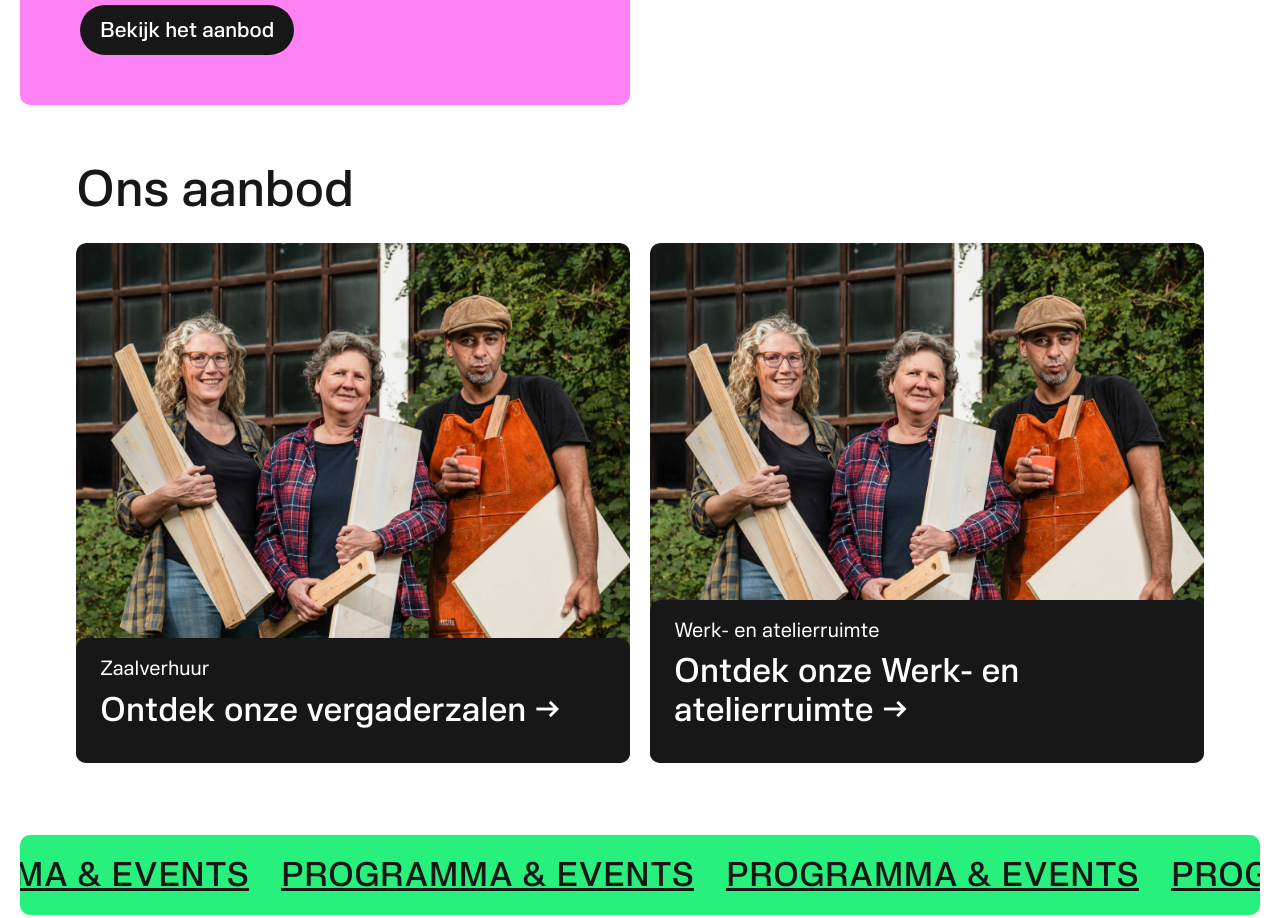
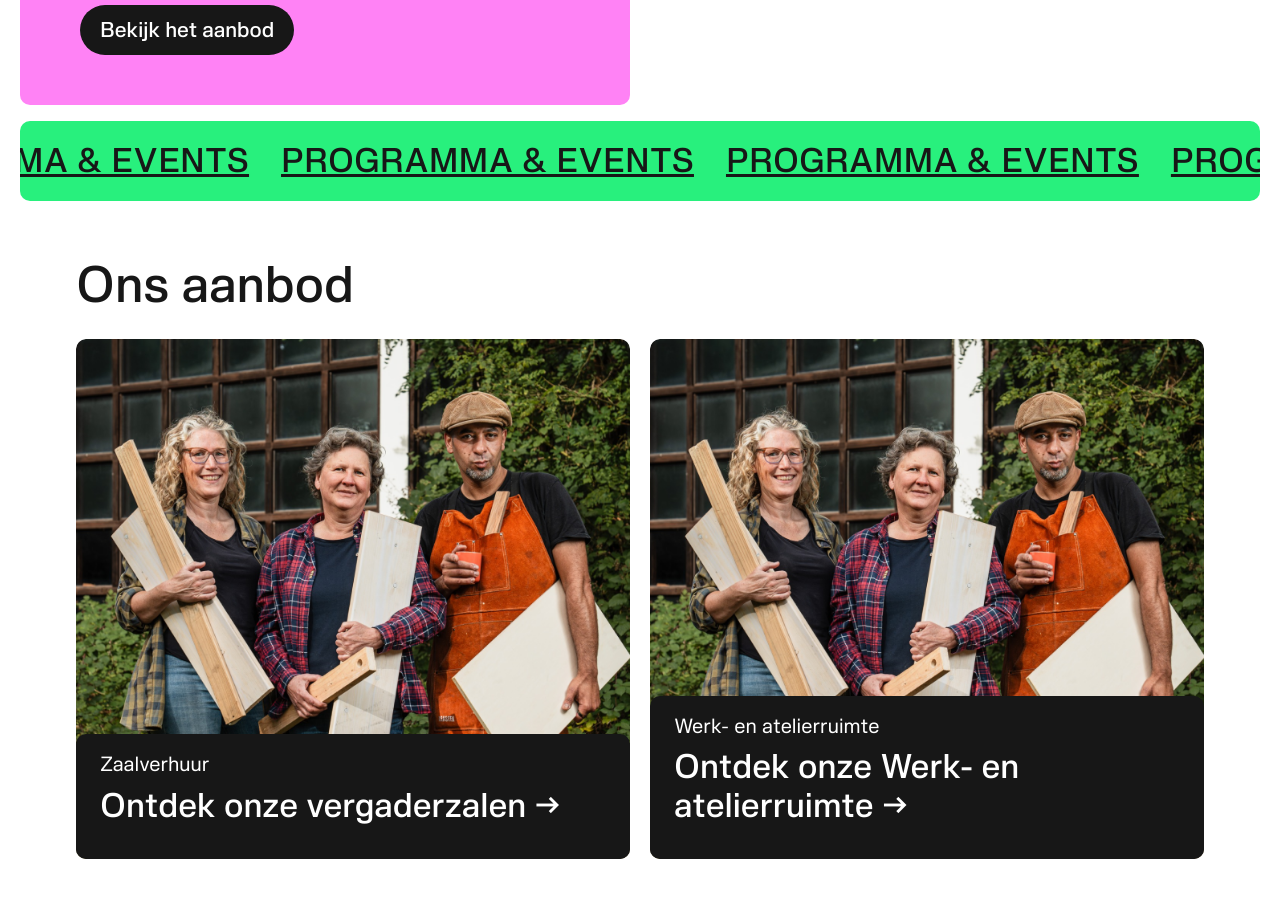
Before and after one commit to Rubenoo/lablou, a React (Vite) app: page / in a window 1280 px wide. Shown: the part 860-1778 px from the top of the page. Built offline with nearby package versions, Linux system fonts and the light colour scheme.

Commit message:
Voeg marquee toe

```diff
--- a/src/pages/Home/Home.tsx
+++ b/src/pages/Home/Home.tsx
@@ -33,6 +33,7 @@ const Home: React.FunctionComponent = () => {
           alt={"voorbeeld foto"}
         />
       </div>
+      <InstagramMarquee />
       <div className={"ons-aanbod-container"}>
         <h1>Ons aanbod</h1>
         <div
```
